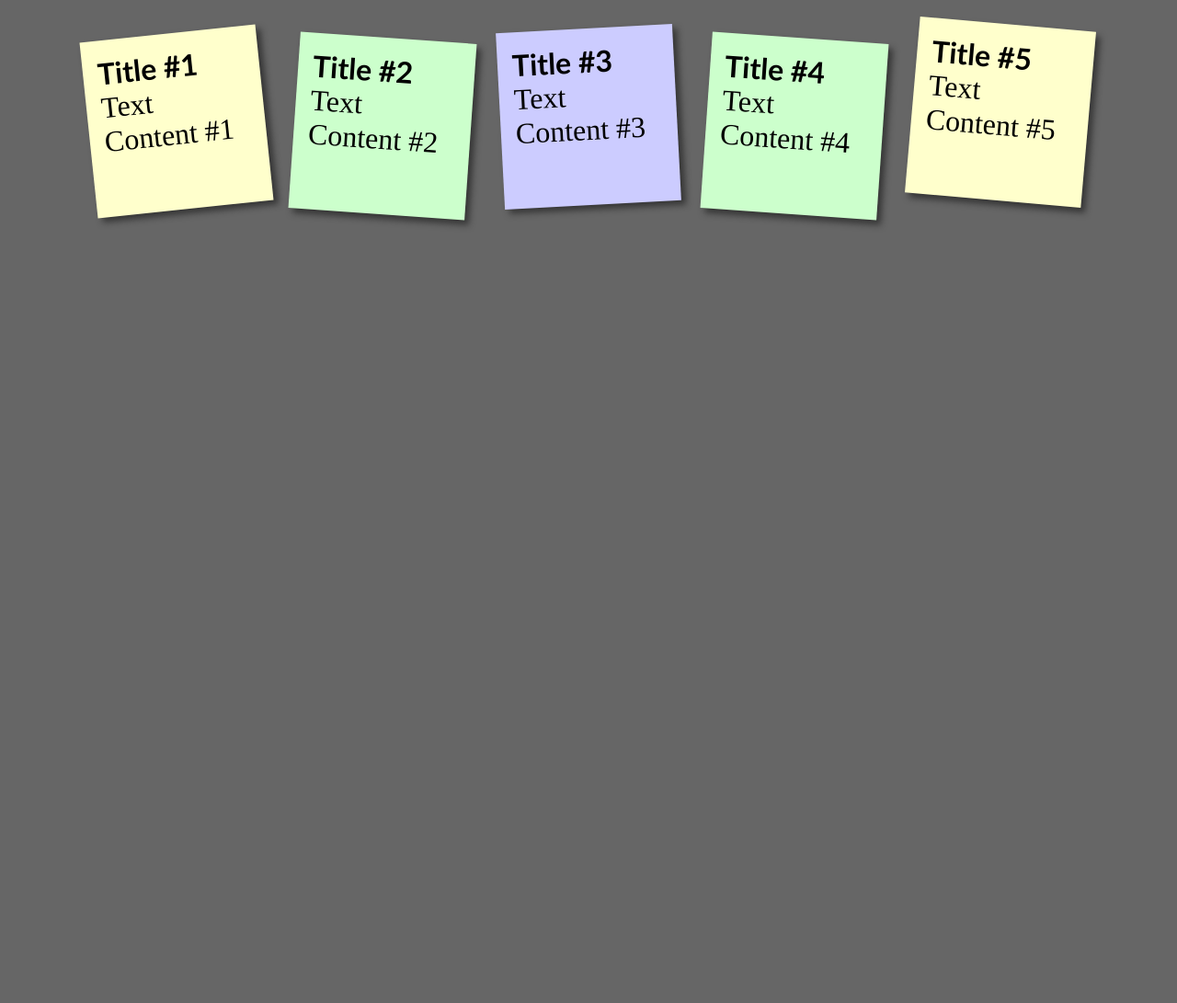
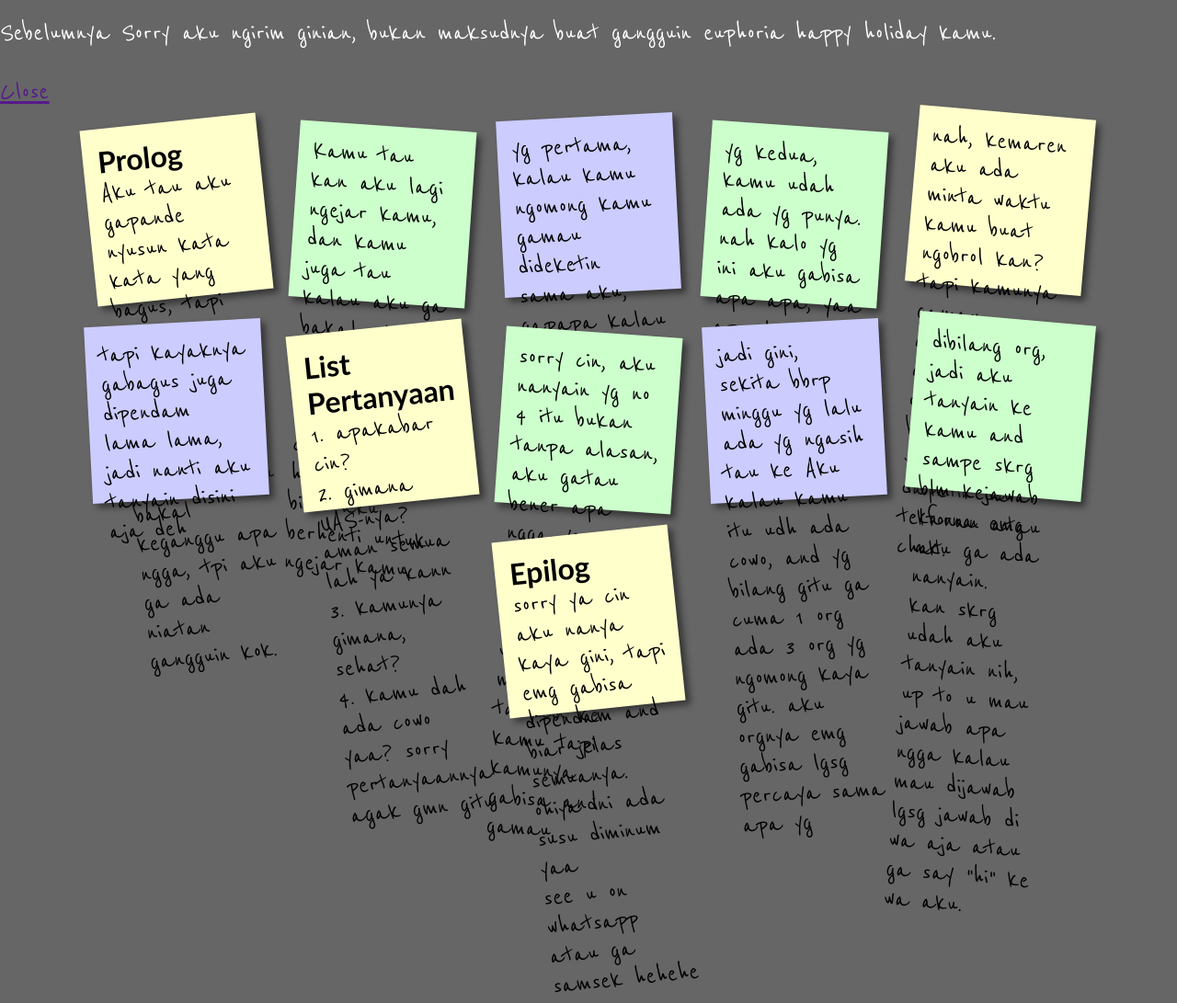
Before and after one commit to adityamahendrraa/ImConfused, a plain HTML site: page index.html in a window 1280 px wide. Shown: the whole page at 92% size. Before the commit the page ends 800 px from the top, so only its background shows below. Drawn offline with Linux system fonts and the light colour scheme.

Commit message:
Update index.html
Signed-off-by: adityamahendrraa <93446838+adityamahendrraa@users.noreply.github.com>

```diff
--- a/index.html
+++ b/index.html
@@ -11,6 +11,7 @@
     <meta name="viewport" content="width=device-width, initial-scale=1.0">
 
     <link rel="stylesheet" href="style.css">
+    <link href="https://fonts.googleapis.com/css2?family=Reenie+Beanie&display=swap" rel="stylesheet">
 
 
 
@@ -19,16 +20,33 @@
 </head>
 
 <body>
+    <div class='popup-onload'>
+        <div class='cnt223'>
+
+        <p>
+        Sebelumnya Sorry aku ngirim ginian, bukan maksudnya buat gangguin euphoria happy holiday kamu.
+        <br/>
+        <br/>
+        <a href='' class='close'>Close</a>
+        </p>
+        </div>
+        </div>
 
 <ul>
 
   <li>
 
-    <a href="#" contenteditable>
+    <a href="#" >
 
-      <h2>Title #1</h2>
+      <h2>Prolog</h2>
 
-      <p>Text Content #1</p>
+      <p>Aku tau aku gapande nyusun kata kata yang bagus,
+        tapi bakal aku cobain sebisa aku ya cinn.
+        <p>
+            Aku juga ga tau setelah buka ini kamu bakal keganggu apa ngga, tpi
+            aku ga ada niatan gangguin kok.
+        </p>
+      </p>
 
     </a>
 
@@ -36,11 +54,14 @@
 
   <li>
 
-    <a href="#" contenteditable>
+    <a href="#" >
 
-      <h2>Title #2</h2>
+      <h2></h2>
 
-      <p>Text Content #2</p>
+      <p>Kamu tau kan aku lagi ngejar kamu, dan kamu juga tau kalau
+        aku ga bakal nyerah ngedeketin kamu sampe dapet, tapi cuma
+        ada 2 hal yg bisa bikin aku berhenti untuk ngejar kamu.
+      </p>
 
     </a>
 
@@ -48,11 +69,13 @@
 
   <li>
 
-    <a href="#" contenteditable>
+    <a href="#" >
 
-      <h2>Title #3</h2>
+      <h2></h2>
 
-      <p>Text Content #3</p>
+      <p>yg pertama, kalau kamu ngomong kamu gamau dideketin sama aku,
+        gapapa kalau emg iya, kasih tau aja, gausah gaenakan sama aku.
+      </p>
 
     </a>
 
@@ -60,11 +83,13 @@
 
   <li>
 
-    <a href="#" contenteditable>
+    <a href="#" >
 
-      <h2>Title #4</h2>
+      <h2></h2>
 
-      <p>Text Content #4</p>
+      <p>yg kedua, kamu udah ada yg punya. nah kalo yg ini aku gabisa
+        apa apa, yaa apa lagi yg aku bisa selain mundur??
+      </p>
 
     </a>
 
@@ -72,14 +97,116 @@
 
   <li>
 
-    <a href="#" contenteditable>
+    <a href="#" >
 
-      <h2>Title #5</h2>
+      <h2></h2>
 
-      <p>Text Content #5</p>
+      <p>nah, kemaren aku ada minta waktu kamu buat ngobrol kan? tapi kamunya gamau
+        <p>
+            ada yg mau aku tanyain dan aku butuh respon yg gabisa di dapetin dari telfonan atau chat.
+        </p>
+      </p>
 
     </a>
 
+</li>
+
+<li>
+    <a href="#" >
+
+        <h2></h2>
+        <p>
+            tapi kayaknya gabagus juga dipendam lama lama, jadi nanti aku tanyain disini aja deh
+        </p>
+
+
+      </a>
+</li>
+
+<li>
+
+    <a href="#" >
+
+      <h2>List Pertanyaan</h2>
+
+      <p>1. apakabar cin?</p>
+      <p>2. gimana UAS-nya? aman semua lah ya kann</p>
+      <p>3. kamunya gimana, sehat?</p>
+      <p>4. kamu dah ada cowo yaa? sorry pertanyaannya agak gmn gitu</p>
+
+    </a>
+
+  </li>
+
+  <li>
+
+    <a href="#" >
+
+      <h2></h2>
+
+      <p>
+        sorry cin, aku nanyain yg no 4 itu bukan tanpa alasan,
+        aku gatau bener apa ngga yg dibilang org org ke aku, makanya waktu
+        itu aku mau lgsg tanyain ke kamu tapi kamunya gabisa and gamau.
+      </p>
+
+    </a>
+
+  </li>
+
+  <li>
+
+    <a href="#" >
+
+      <h2></h2>
+
+      <p>
+        jadi gini, sekita bbrp minggu yg lalu ada yg ngasih tau ke Aku
+        kalau kamu itu udh ada cowo, and yg bilang gitu ga cuma 1 org ada 3 org
+        yg ngomong kaya gitu. aku orgnya emg gabisa lgsg percaya sama apa yg
+      </p>
+
+    </a>
+
+  </li>
+
+  <li>
+
+    <a href="#" >
+
+      <p>
+        dibilang org, jadi aku tanyain ke kamu and sampe skrg blm
+        kejawab karna emg aku ga ada nanyain.
+        <p>
+            kan skrg udah aku tanyain nih, up to u mau jawab apa ngga
+            kalau mau dijawab lgsg jawab di wa aja atau ga say "hi" ke wa aku.
+        </p>
+      </p>
+
+    </a>
+
+  </li>
+
+  <li>
+
+    <a href="#" >
+
+      <h2>Epilog</h2>
+
+      <p>
+        sorry ya cin aku nanya kaya gini, tapi emg gabisa dipendam
+        and biar jelas semuanya.
+        <p>
+            ohiya ini ada susu diminum yaa
+            <p>
+                see u on whatsapp atau ga samsek hehehe
+            </p>
+        </p>
+      </p>
+
+    </a>
+
+  </li>
 
 </body>
   <script src="main.js"></script>
```
